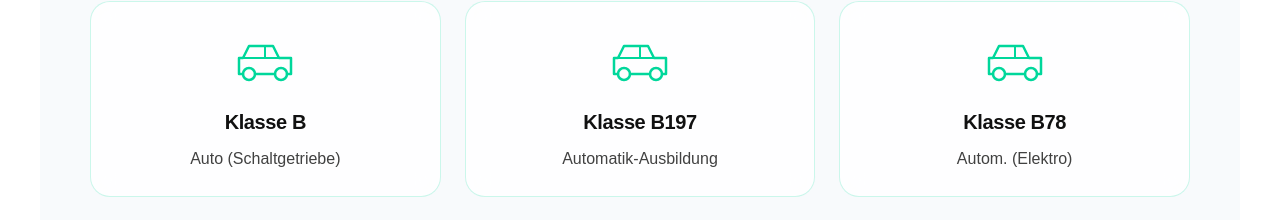
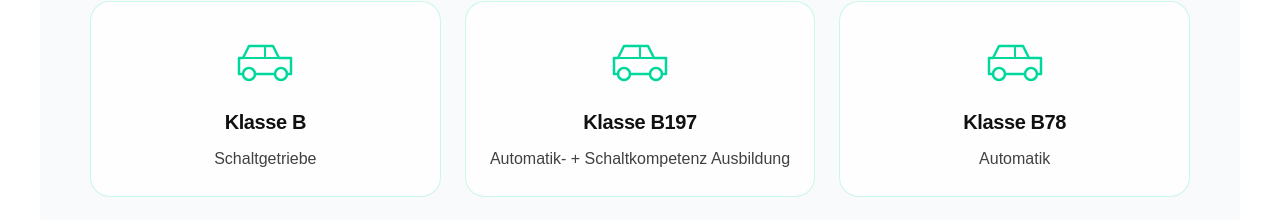
Before and after one commit to WooZoZooW/Sedat, a Next.js app: page / in a window 1280 px wide. Shown: the part 2379-2599 px from the top of the page. Built offline with nearby package versions, Linux system fonts and the light colour scheme.

Commit message:
fix: update license class descriptions per user screenshot

```diff
--- a/src/constants/translations.ts
+++ b/src/constants/translations.ts
@@ -38,9 +38,9 @@ export const translations = {
 
     // Classes
     "classes.heading.part1": { de: "Unsere", tr: "", en: "Our", ru: "Наши" },
-    "classes.B.desc": { de: "Auto (Schaltgetriebe)", tr: "Araba (Manuel vites)", en: "Car (Manual)", ru: "Автомобиль (МКПП)" },
-    "classes.B197.desc": { de: "Automatik-Ausbildung", tr: "Otomatik vites eğitimi", en: "Automatic training", ru: "Обучение на автомате" },
-    "classes.B78.desc": { de: "Autom. (Elektro)", tr: "Otomatik (Elektrikli)", en: "Auto (Electric)", ru: "Автомат (Электро)" },
+    "classes.B.desc": { de: "Schaltgetriebe", tr: "Manuel vites", en: "Manual transmission", ru: "МКПП (Механика)" },
+    "classes.B197.desc": { de: "Automatik- + Schaltkompetenz Ausbildung", tr: "Otomatik + Manuel yeterlilik eğitimi", en: "Automatic + Manual competence training", ru: "Автомат + обучение механической компетенции" },
+    "classes.B78.desc": { de: "Automatik", tr: "Otomatik vites", en: "Automatic", ru: "АКПП (Автомат)" },
     "classes.BE.desc": { de: "PKW + Anhänger", tr: "Araba + Römork", en: "Car + Trailer", ru: "Авто + прицеп" },
     "classes.B96.desc": { de: "PKW + Anhänger", tr: "Araba + Römork", en: "Car + Trailer", ru: "Авто + прицеп" },
 
```
